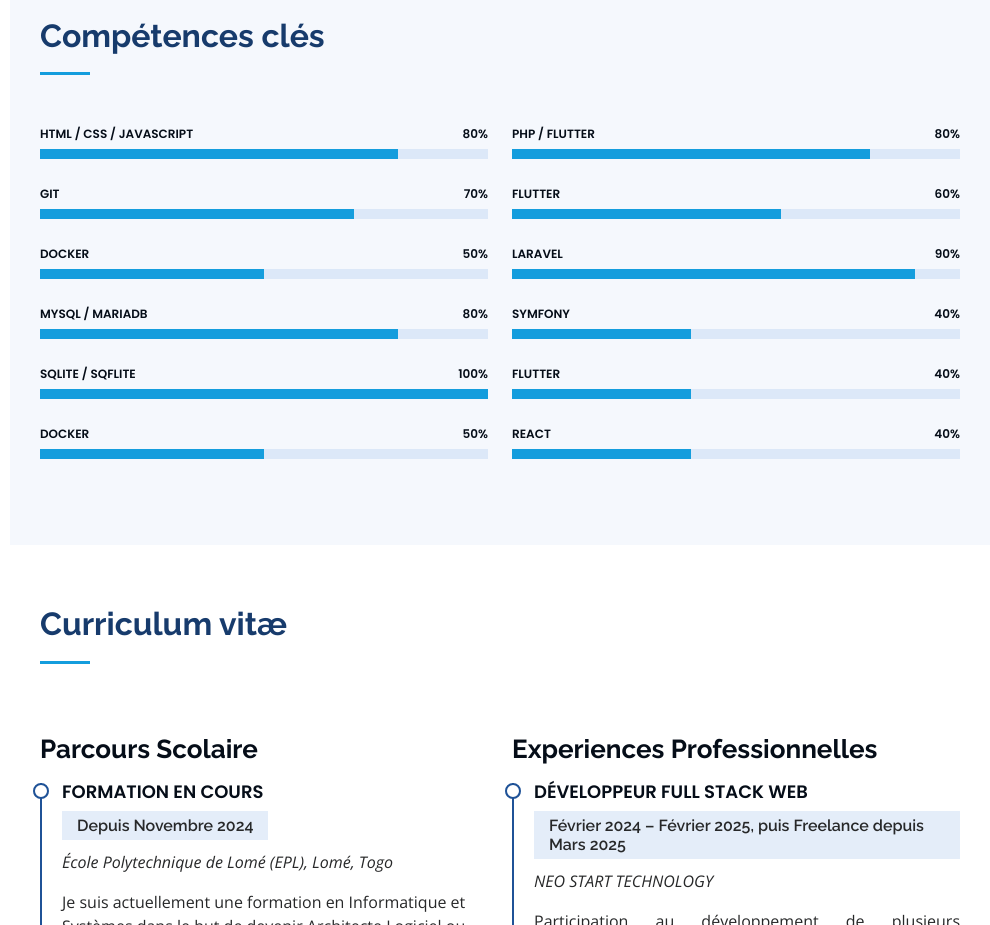
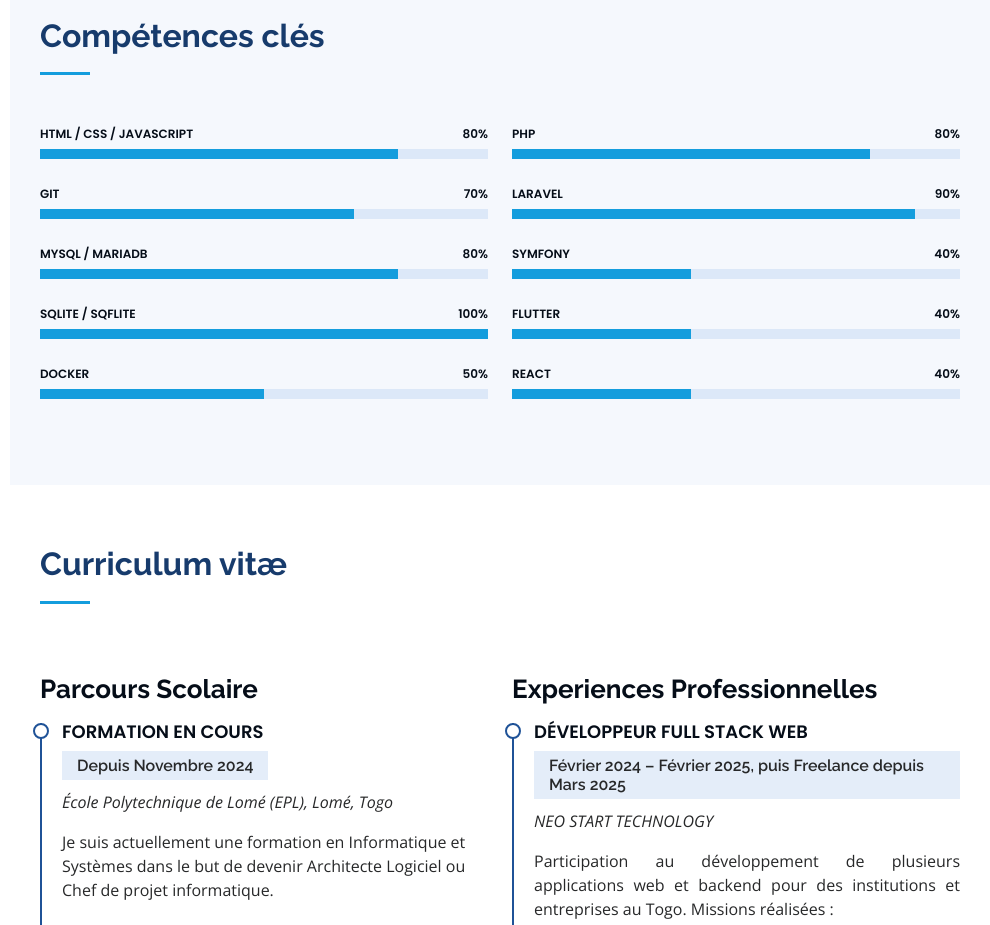
Before and after one commit to SossouGahEzechiel/SossouGahEzechiel.github.io, a website: page index.html in a window 1280 px wide. Shown: the part 2000-2925 px from the top of the page, without its empty margins (290-1280 px from the left). Drawn offline with nearby package versions, Linux system fonts and the light colour scheme.

Commit message:
Retrait de la répétition de certaines stats

```diff
--- a/index.html
+++ b/index.html
@@ -276,14 +276,6 @@
 					</div>
 
 					<div class="progress">
-						<span class="skill">Docker <i class="val">50%</i></span>
-						<div class="progress-bar-wrap">
-							<div class="progress-bar" role="progressbar" aria-valuenow="50" aria-valuemin="0" aria-valuemax="100">
-							</div>
-						</div>
-					</div>
-
-					<div class="progress">
 						<span class="skill">MySQL / MariaDB<i class="val">80%</i></span>
 						<div class="progress-bar-wrap">
 							<div class="progress-bar" role="progressbar" aria-valuenow="80" aria-valuemin="0" aria-valuemax="100">
@@ -312,17 +304,9 @@
 				<div class="col-lg-6" data-aos="fade-up" data-aos-delay="100">
 
 					<div class="progress">
-						<span class="skill">PHP / FLUTTER<i class="val">80%</i></span>
+						<span class="skill">PHP<i class="val">80%</i></span>
 						<div class="progress-bar-wrap">
 							<div class="progress-bar" role="progressbar" aria-valuenow="80" aria-valuemin="0" aria-valuemax="100">
-							</div>
-						</div>
-					</div>
-
-					<div class="progress">
-						<span class="skill">FLUTTER<i class="val">60%</i></span>
-						<div class="progress-bar-wrap">
-							<div class="progress-bar" role="progressbar" aria-valuenow="60" aria-valuemin="0" aria-valuemax="100">
 							</div>
 						</div>
 					</div>
```
